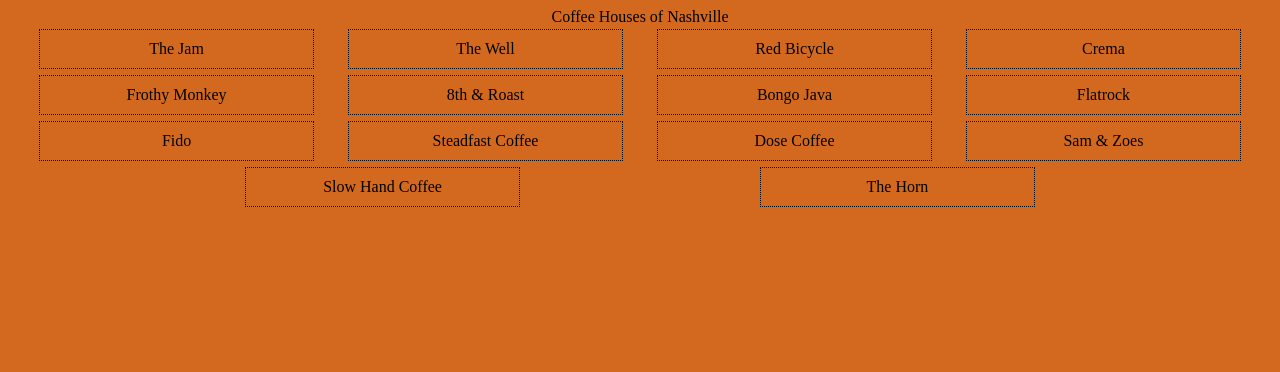
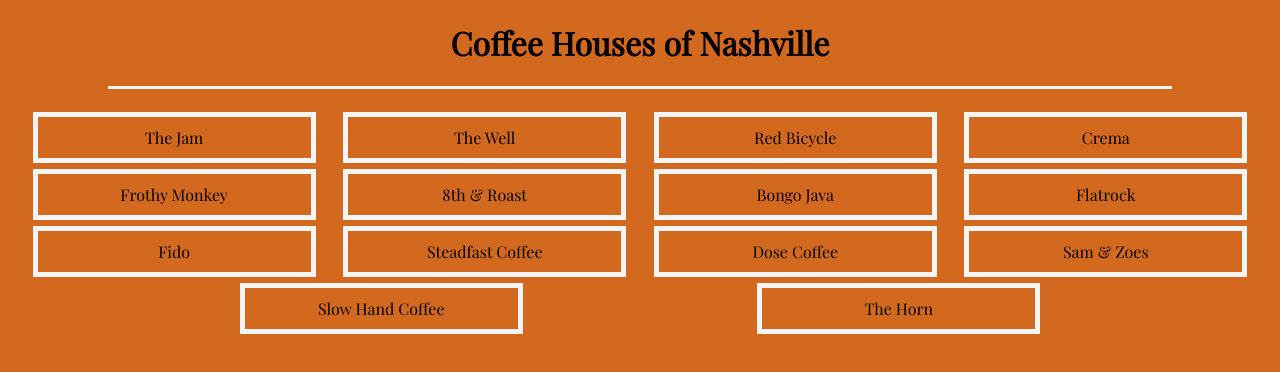
Before and after one commit to luciidlou/coffee-houses, a plain HTML site: page index.html in a window 1280 px wide. Drawn offline with nearby package versions, Linux system fonts and the light colour scheme.

Commit message:
changed a few parameters in css and index

```diff
--- a/index.html
+++ b/index.html
@@ -1,6 +1,9 @@
 <!DOCTYPE html>
 <html lang="en">
 <head>
+    <link rel="preconnect" href="https://fonts.googleapis.com">
+    <link rel="preconnect" href="https://fonts.gstatic.com" crossorigin>
+    <link href="https://fonts.googleapis.com/css2?family=Playfair+Display&display=swap" rel="stylesheet">
     <link rel="stylesheet" href="styles/main.css">
     <meta charset="UTF-8">
     <meta http-equiv="X-UA-Compatible" content="IE=edge">
@@ -8,7 +11,9 @@
     <title>Document</title>
 </head>
 <body>
-    <header class="pageHeader">Coffee Houses of Nashville</header>
+    <header class="pageHeader">
+        <h1>Coffee Houses of Nashville</h1>
+    </header>
 
     <section class="list">
         <article class="shop">The Jam</article>
--- a/styles/main.css
+++ b/styles/main.css
@@ -1,5 +1,6 @@
 body {
     background-color: chocolate;
+    font-family: 'Playfair Display', serif;
 }
 
 .list {
@@ -9,11 +10,13 @@ body {
 }
 .shop {
     flex-basis: 20%;
-    border: 1px black dotted;
+    border: 5px whitesmoke solid;
     padding: 10px;
     margin: 3px;
     text-align: center;
 }
 .pageHeader {
     text-align: center;
+    margin: 20px 100px;
+    border-bottom: 3px solid whitesmoke;
 }
```
